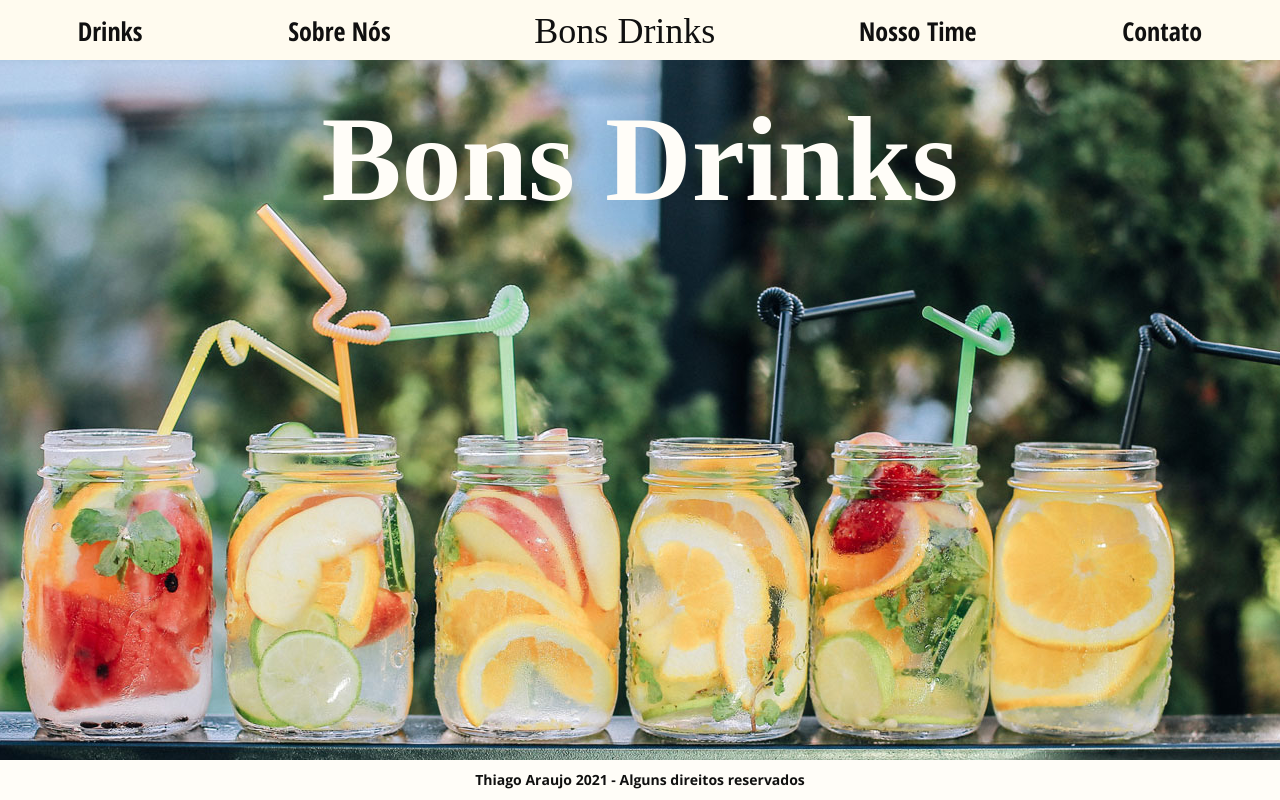
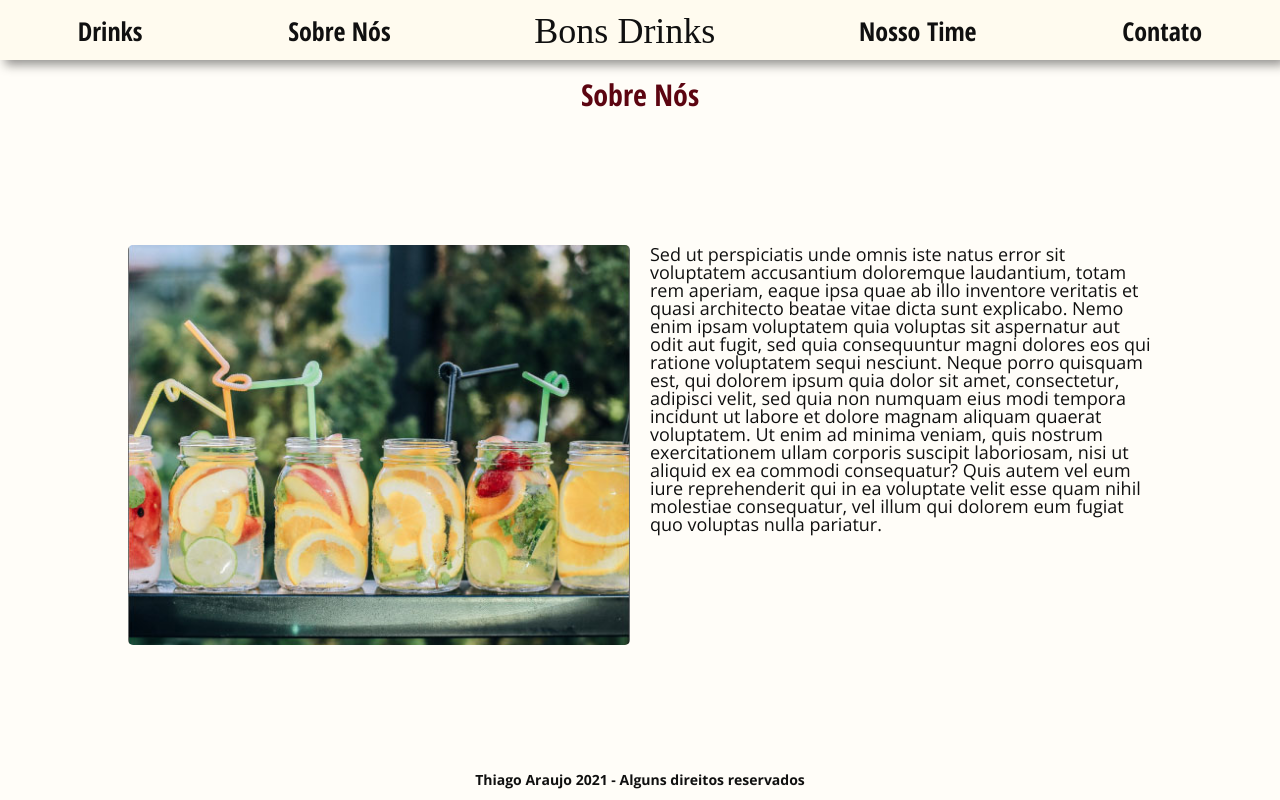
Before and after one commit to thiago-tga/Bons-Drinks, a React (Create React App) app in the folder my-app/: page /sobre in a window 1280 px wide. Built offline with nearby package versions, Linux system fonts and the light colour scheme; a web font is replaced by a local one.

Commit message:
Pagina Sobre nos finalizada

```diff
--- a/my-app/src/App.js
+++ b/my-app/src/App.js
@@ -5,6 +5,7 @@ import Footer from "./Componentes/Footer/Footer";
 import Header from "./Componentes/Header/Header";
 import Contato from "./Pages/Contato/index";
 import Home from "./Pages/Home/index";
+import SobreNos from "./Pages/SobreNos/index";
 
 function App() {
   return (
@@ -12,12 +13,16 @@ function App() {
       <BrowserRouter>
         <Header />
         <Switch>
-          <Route path="/contato">
-            <Contato/>
+          <Route path = '/sobre'>
+            <SobreNos/>
           </Route>
 
           <Route path='/'>
             <Home/>
+          </Route>
+
+          <Route path="/contato">
+            <Contato/>
           </Route>
 
         </Switch>
--- /dev/null
+++ b/my-app/src/Pages/SobreNos/SobreNos.css
@@ -0,0 +1,42 @@
+.sobreGrid{
+    display: grid;
+    grid-template-columns: 1fr 1fr;
+    grid-gap: 20px;
+    gap: 20px;
+    row-gap: 20px;
+    column-gap: 20px;
+    width: 80%;
+    justify-self: center;
+    grid-template-areas:
+    "title title"
+    "half1 half2";
+}
+.titleSobre{
+    grid-area: 'title';
+    grid-row-start: title;
+    grid-column-start: title;
+    grid-row-end: title;
+    grid-column-end: title;
+    justify-content: center;
+    font-family: var(--title-font);
+    font-weight: 700;
+    font-size: 30px;
+    color: #5c0511;
+    text-align: center;
+    margin-top: 20px;
+}
+.imageSobre{
+    grid-area: 'half1';
+    max-width: 100%;
+    align-self: start;
+    object-fit: cover;
+    max-height: 400px;
+    width: 550px;
+    border-radius: 5px
+}
+.textSobre{
+    grid-area: 'half2';
+    font-family: var(--body-font);
+    color: #101010;
+    font-size: 18px;
+}
--- /dev/null
+++ b/my-app/src/Pages/SobreNos/index.js
@@ -0,0 +1,14 @@
+import React from 'react'
+import img from '../../Asserts/img/about-pic.jpg'
+import './SobreNos.css'
+const SobreNos = () => {
+    return (
+        <div className= 'sobreGrid'>
+            <h1 className='titleSobre'>Sobre Nós</h1>
+            <img className = 'imageSobre' src={img} />
+            <p className = 'textSobre'>Sed ut perspiciatis unde omnis iste natus error sit voluptatem accusantium doloremque laudantium, totam rem aperiam, eaque ipsa quae ab illo inventore veritatis et quasi architecto beatae vitae dicta sunt explicabo. Nemo enim ipsam voluptatem quia voluptas sit aspernatur aut odit aut fugit, sed quia consequuntur magni dolores eos qui ratione voluptatem sequi nesciunt. Neque porro quisquam est, qui dolorem ipsum quia dolor sit amet, consectetur, adipisci velit, sed quia non numquam eius modi tempora incidunt ut labore et dolore magnam aliquam quaerat voluptatem. Ut enim ad minima veniam, quis nostrum exercitationem ullam corporis suscipit laboriosam, nisi ut aliquid ex ea commodi consequatur? Quis autem vel eum iure reprehenderit qui in ea voluptate velit esse quam nihil molestiae consequatur, vel illum qui dolorem eum fugiat quo voluptas nulla pariatur.</p>
+        </div>
+    )
+}
+
+export default SobreNos
```
Also changed, not shown: my-app/src/Asserts/img/about-pic.jpg (added), my-app/src/Pages/Home/index.js (renamed from my-app/src/Pages/Home/index.jsx).
